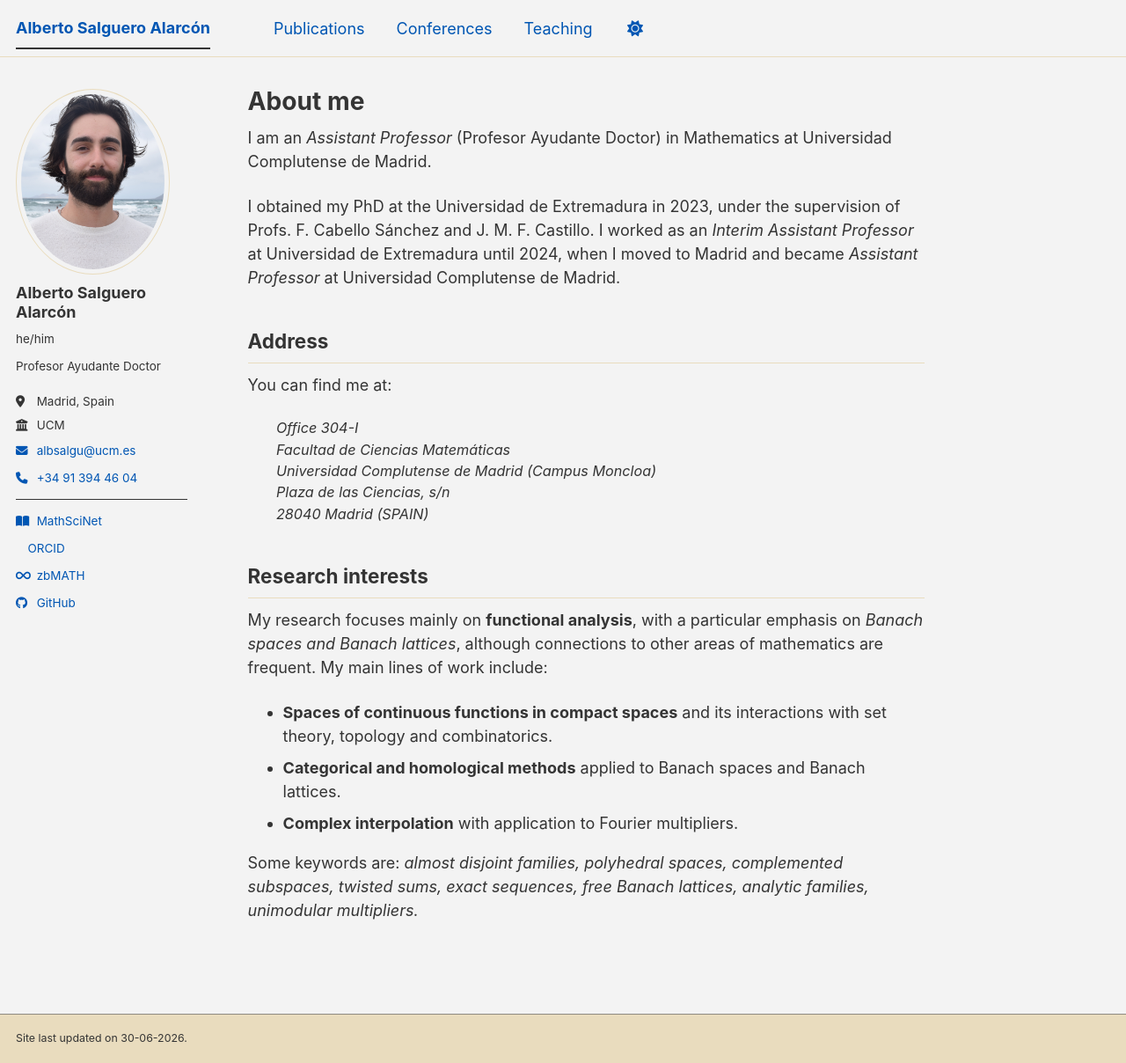
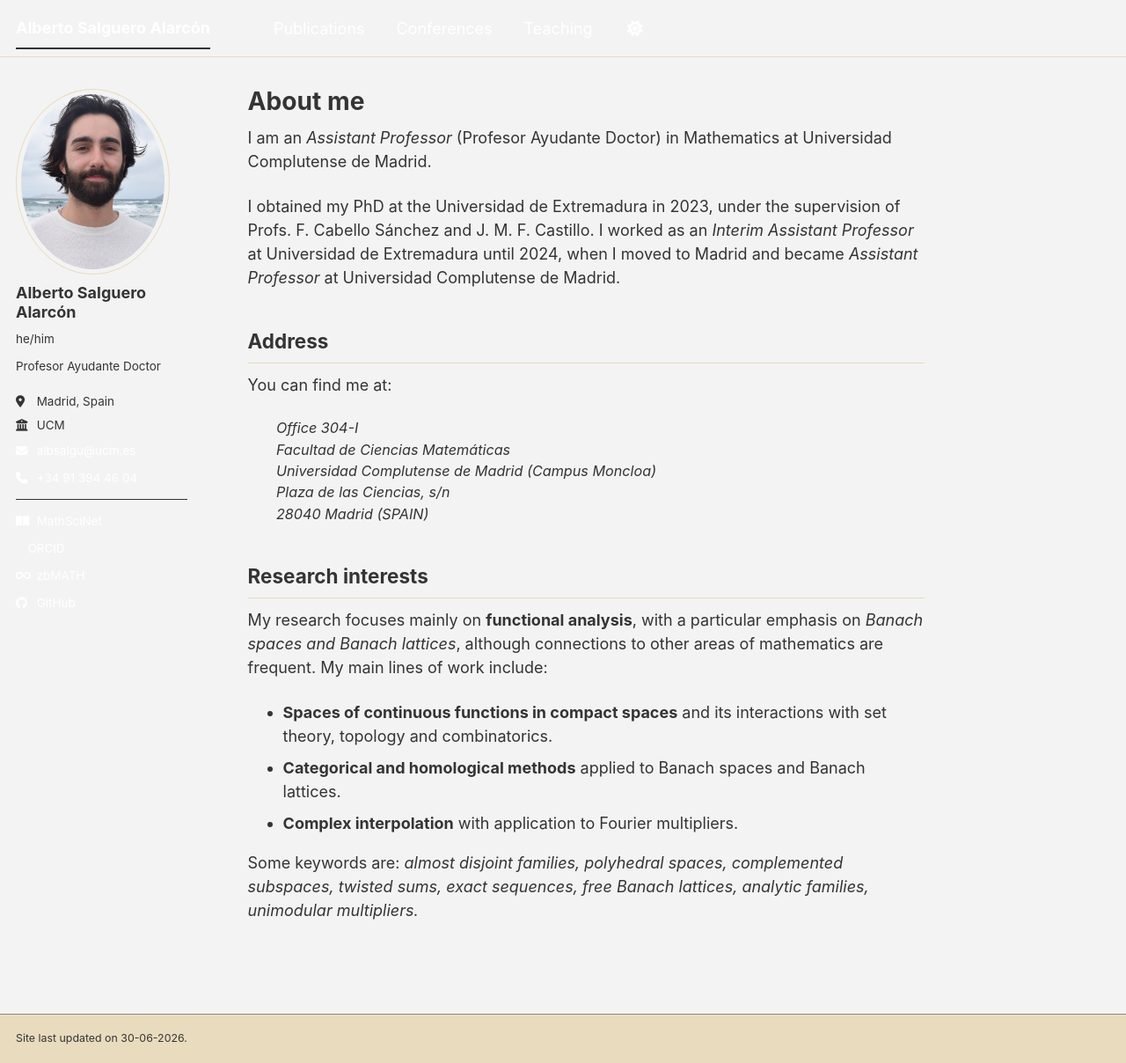
Before and after one commit to salgueroalarcon/salgueroalarcon.github.io, a Jekyll site: the page built from _pages/about.md, in a window 1280 px wide and 1208 px high. Shown: the whole window at 88% size. Built offline with Jekyll 4.4.1, drawn with Linux system fonts in a browser that asks for light colours; a style sheet for code colours, icons or effects is not loaded.

Commit message:
Update custom.html

```diff
--- a/_includes/head/custom.html
+++ b/_includes/head/custom.html
@@ -4,7 +4,7 @@
 <style>
   /* Color normal de los enlaces */
   a {
-    color: #0056b3 !important;
+    color: #ffffff !important;
   }
 
   /* Color cuando pasas el ratón por encima (Hover) */
```
